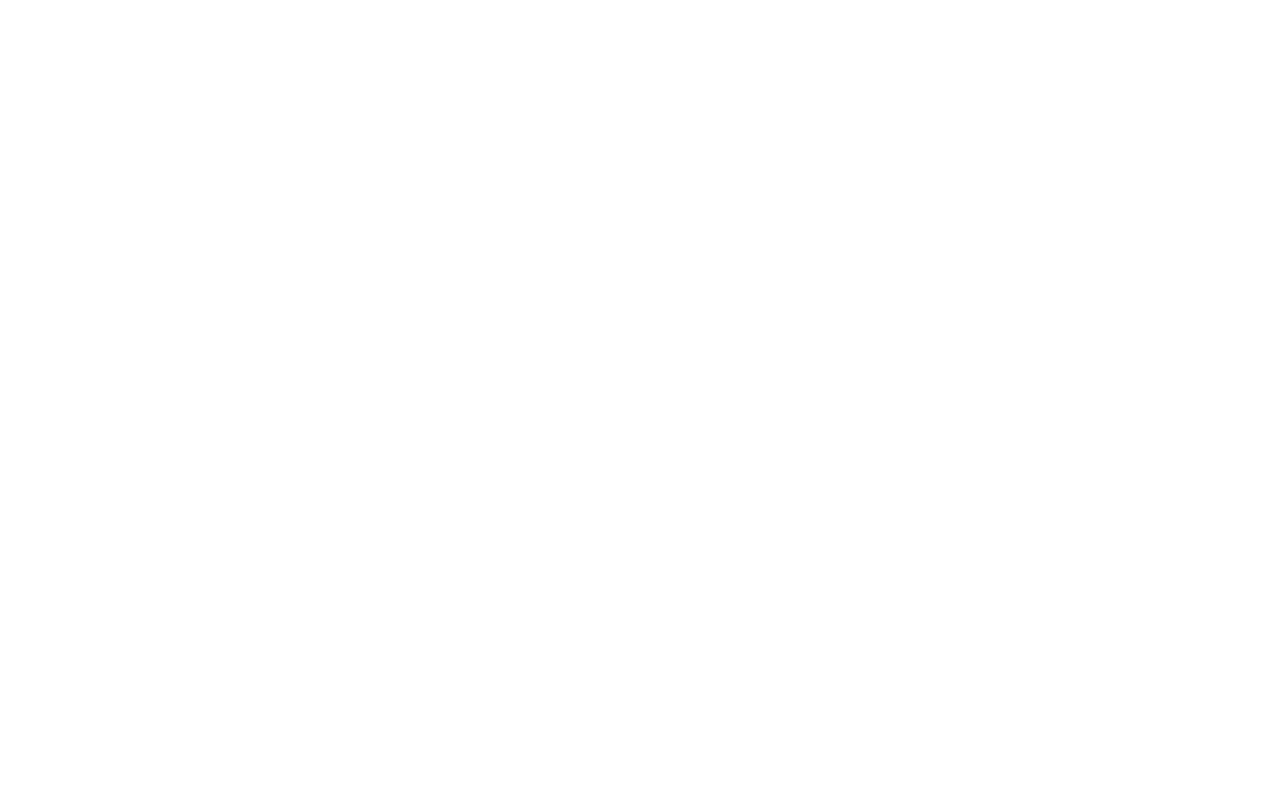
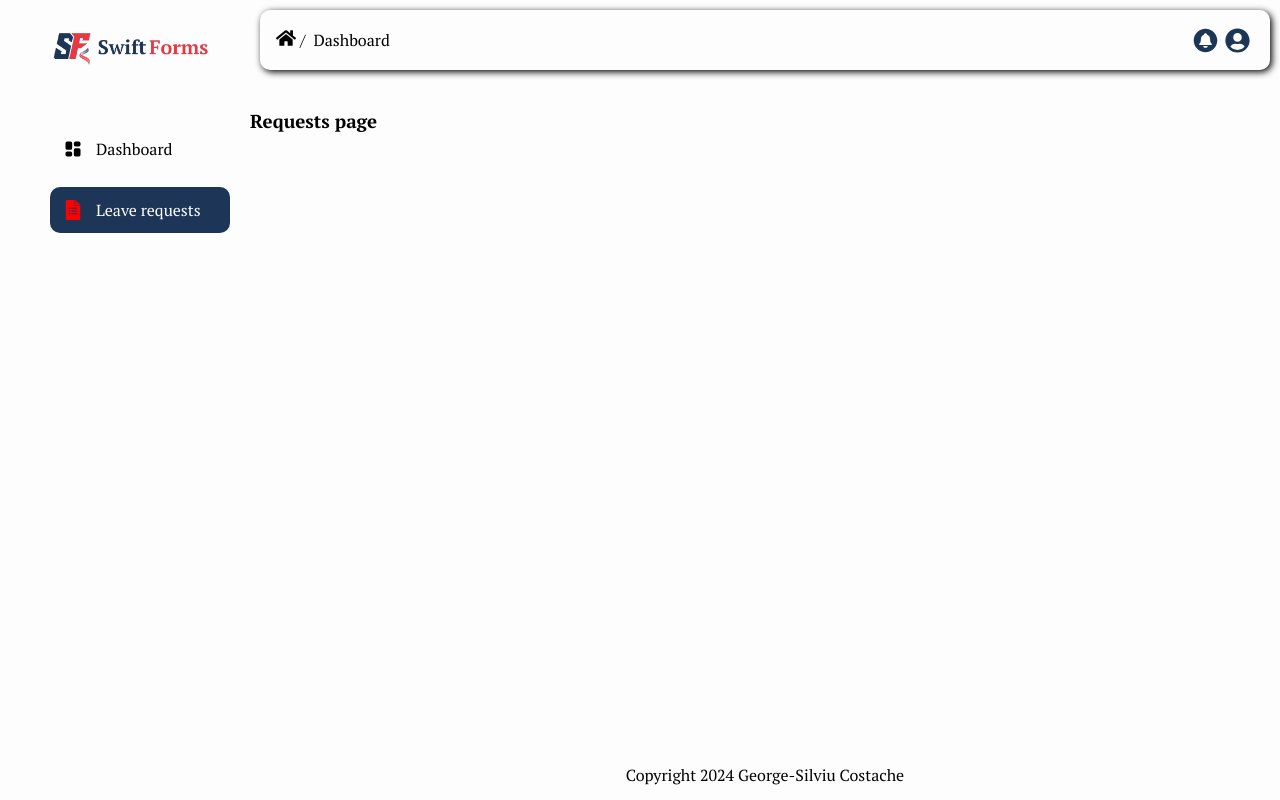
Before and after one commit to george-silviu/swift-forms, a React (Vite) app in the folder client/: page /leave-requests in a window 1280 px wide. Before the commit this address had no page. Built offline with nearby package versions, Linux system fonts and the light colour scheme.

Commit message:
finished styling navbar and menu items

```diff
--- a/client/src/App.jsx
+++ b/client/src/App.jsx
@@ -5,15 +5,17 @@
 
 import Layout from "./layout/layout.jsx";
 import Dashboard from "./pages/dashboard/dashboard.page.jsx";
+import RequestsPage from "./pages/requests/requests.page.jsx";
 
 function App() {
   return (
     <Routes>
-      <Route path="sign-in" element={<SignIn />} />
+      <Route index path="sign-in" element={<SignIn />} />
       <Route path="sign-up" element={<SignUp />} />
 
       <Route element={<Layout />}>
         <Route path="dashboard" element={<Dashboard />} />
+        <Route path="leave-requests" element={<RequestsPage />} />
       </Route>
     </Routes>
   );
--- a/client/src/components/breadcrumb/breadcrumb.component.jsx
+++ b/client/src/components/breadcrumb/breadcrumb.component.jsx
@@ -9,7 +9,7 @@
     <ul className="breadcrumb">
       <li>
         <NavLink to="/dashboard">
-          <FaHome size="25px" />
+          <FaHome size="20px" />
         </NavLink>
       </li>
 
--- a/client/src/components/breadcrumb/breadcrumb.styles.scss
+++ b/client/src/components/breadcrumb/breadcrumb.styles.scss
@@ -5,4 +5,20 @@
   align-items: center;
 
   padding: 10px 16px;
+  // color: #1d3557;
+
+  li + li::before {
+    padding: 4px;
+    content: "/\00a0";
+  }
+
+  li {
+    a {
+      transition: 0.5s ease;
+      color: black;
+      &:hover {
+        color: #e63946;
+      }
+    }
+  }
 }
--- a/client/src/components/header/header.component.jsx
+++ b/client/src/components/header/header.component.jsx
@@ -12,12 +12,8 @@
       <BreadCrumb />
 
       <div className="header-icons">
-        <div className="icon">
-          <IoNotificationsCircle />
-        </div>
-        <div className="icon">
-          <FaUserCircle size="25px" />
-        </div>
+        <IoNotificationsCircle className="icon" size="29px" />
+        <FaUserCircle className="icon" size="25px" />
       </div>
     </header>
   );
--- a/client/src/components/header/header.styles.scss
+++ b/client/src/components/header/header.styles.scss
@@ -1,5 +1,6 @@
 header {
-  background-color: #a8dadc;
+  // background-color: #a8dadc;
+  box-shadow: 2px 2px 7px;
 
   display: flex;
   align-items: center;
@@ -9,12 +10,17 @@
 
   .header-icons {
     display: flex;
-    gap: 10px;
+    align-items: center;
+    gap: 5px;
     margin-right: 20px;
 
     .icon {
+      color: #1d3557;
+      transition: 0.5s;
+
       &:hover {
         cursor: pointer;
+        color: #e63946;
       }
     }
   }
--- a/client/src/components/menu/menu.component.jsx
+++ b/client/src/components/menu/menu.component.jsx
@@ -1,16 +1,20 @@
 import { TbLayoutDashboardFilled } from "react-icons/tb";
 import { SiGoogleforms } from "react-icons/si";
+
+import { NavLink } from "react-router-dom";
 
 import "./menu.styles.scss";
 
 const menuItems = [
   {
     name: "Dashboard",
-    icon: <TbLayoutDashboardFilled />,
+    icon: <TbLayoutDashboardFilled className="icon" size="20px" />,
+    path: "/dashboard",
   },
   {
     name: "Leave requests",
-    icon: <SiGoogleforms />,
+    icon: <SiGoogleforms className="icon" size="20px" />,
+    path: "/leave-requests",
   },
 ];
 
@@ -21,9 +25,10 @@
 
       <section className="menu-items">
         {menuItems.map((item, index) => (
-          <div key={index} className="menu-item">
-            {item.icon} {item.name}
-          </div>
+          <NavLink key={index} className="menu-item" to={item.path}>
+            <div className="icon-container">{item.icon}</div>
+            {item.name}
+          </NavLink>
         ))}
       </section>
     </menu>
--- a/client/src/components/menu/menu.styles.scss
+++ b/client/src/components/menu/menu.styles.scss
@@ -16,5 +16,39 @@
     flex-direction: column;
 
     gap: 15px;
+
+    .menu-item {
+      display: flex;
+      align-items: center;
+      gap: 10px;
+      border-radius: 10px;
+      padding: 10px;
+      color: black;
+
+      &:hover {
+        background-color: #457b9d;
+        color: white;
+        transition: 0.3s ease;
+
+        .icon-container {
+          color: red;
+        }
+      }
+
+      .icon-container {
+        display: flex;
+        border-radius: 5px;
+        padding: 3px;
+      }
+    }
+
+    .active {
+      color: white;
+      background-color: #1d3557;
+
+      .icon-container {
+        color: red;
+      }
+    }
   }
 }
--- a/client/src/index.scss
+++ b/client/src/index.scss
@@ -6,3 +6,7 @@
 * {
   box-sizing: border-box;
 }
+
+a {
+  text-decoration: none;
+}
--- a/client/src/pages/requests/requests.page.jsx
+++ b/client/src/pages/requests/requests.page.jsx
@@ -0,0 +1,9 @@
+const RequestsPage = () => {
+  return (
+    <section>
+      <h1>Requests page</h1>
+    </section>
+  );
+};
+
+export default RequestsPage;
```
